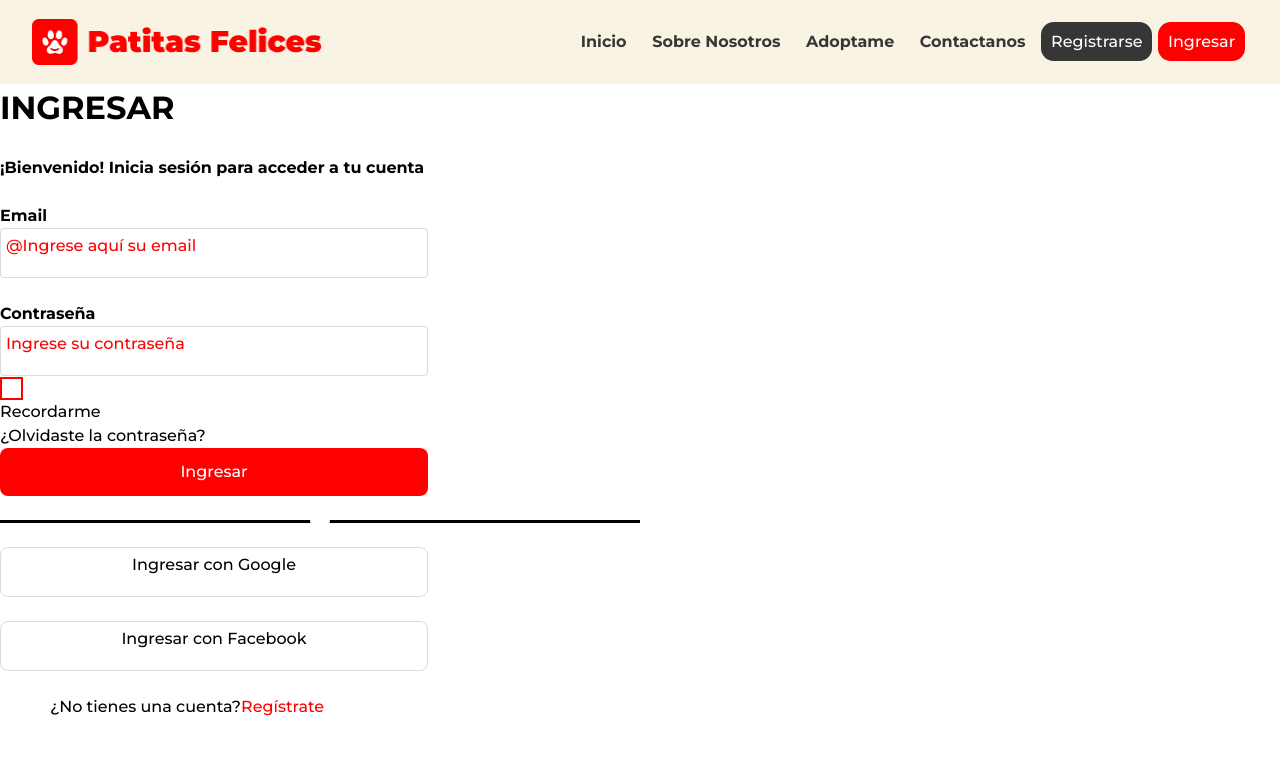
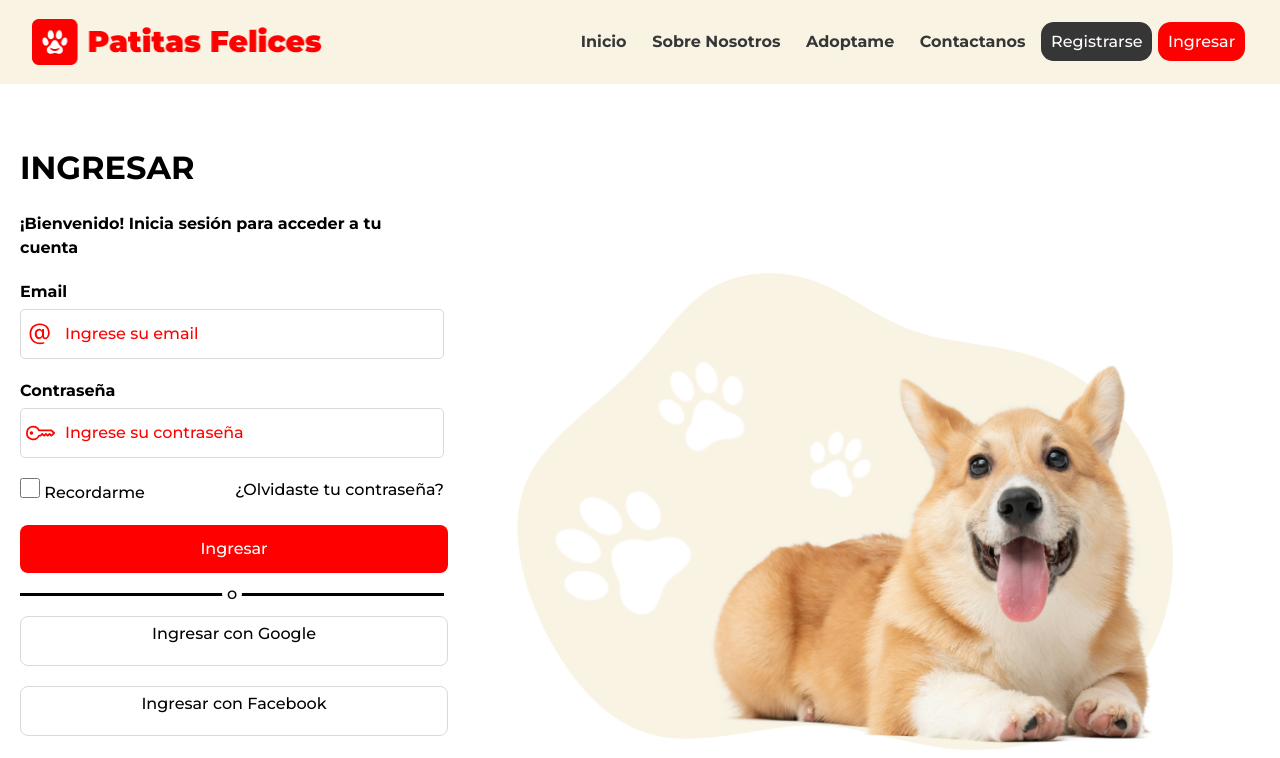
Before and after one commit to montexbjeliseo/pets-api, a Next.js app in the folder frontend/: page /ingreso in a window 1280 px wide. Shown: the top 758 px of the page. Built offline with nearby package versions, Linux system fonts and the light colour scheme.

Commit message:
Algunos retoques

```diff
--- a/frontend/components/formularioingreso.jsx
+++ b/frontend/components/formularioingreso.jsx
@@ -1,75 +1,63 @@
+import { AtIcon } from "@/icons/AtIcon";
 import style from "./formularioingreso.module.css";
 import Image from "next/image";
+import { KeyIcon } from "@/icons/KeyIcon";
 
 export default function formularioingreso() {
     return (
         <main>
             <div className={style.contenedor}>
-            <div className={style.costadoIzquierdo}>
+                <form className={style.formulario}>
                     <p className={style.ingresar}>INGRESAR</p>
-                <br></br>
                     <p className={style.mensaje}>¡Bienvenido! Inicia sesión para  acceder a tu cuenta</p>
-                <br></br>
-                <p className={style.parrafo}>Email</p>
-                <div className={style.input}>
-                    <label className={style.label} >   @Ingrese aquí su email</label>
-                    <input
-                        type="text"
-                        id="emailInput"
-                    />
+
+                    <div>
+                        <label className={style.customLabel}>
+                            <span className="font-semibold">Email</span>
+                            <div className={style.emailInputContainer}>
+                                <AtIcon color="#ff0000" />
+                                <input className={style.emailInput} type="email" name="email" placeholder="Ingrese su email" />
                             </div>
-                <br></br>
-                <p className={style.parrafo}>Contraseña</p>
+                        </label>
+                    </div>
 
-                <div className={style.input}>
-                    <label className={style.label}>Ingrese su contraseña</label>
-                    <input
-                        type="password"
-                        id="passwordInput" />
-                    <br></br>
+                    <div>
+                        <label className={style.customLabel}>
+                            <span className="font-semibold">Contraseña</span>
+                            <div className={style.passwordInputContainer}>
+                                <KeyIcon color="#ff0000" />
+                                <input className={style.passwordInput} type="password" name="password" placeholder="Ingrese su contraseña" />
+                            </div>
+                        </label>
+                    </div>
+
                     <div className={style.recordame}>
-                        <button className={style.boton}></button>
-                        <p>Recordarme</p>
-                        <p>¿Olvidaste la contraseña?</p>
-
+                        <label>
+                            <input className={style.redCheckbox} type="checkbox" name="recordame" /> Recordarme
+                        </label>
+                        <p>¿Olvidaste tu contraseña?</p>
                     </div>
                     <button className={style.botonrojo}>Ingresar</button>
-                    <br></br>
-                    <br></br>
+
                     <div className={style.contenedorlinea}>
-                        <span className={style.circulo}></span>
+                        <span className={style.circulo}>o</span>
                     </div>
-                    <br></br>
 
                     <div>
                         <label className={style.ingresarred}>Ingresar con Google</label></div>
-                        <br></br>
+
                     <div>
                         <label className={style.ingresarred}>Ingresar con Facebook</label></div>
-                    <br></br>
+
                     <div className={style.registrocuenta}>
-                    <p className={style.cuenta}>¿No tienes una cuenta?<span className={style.rojo}>Regístrate</span></p></div>
+                        <p className={style.cuenta}>¿No tienes una cuenta? <span className={style.rojo}>Regístrate</span>
+                        </p>
+                    </div>
+                </form>
                 <div className={style.foto}>
                     <Image className={style.logo} src="/images/imageningresar.png" width={873} height={570} alt="logo-perro" />
-
-
-            </div>
-
-
-
-                </div>
-
-
-
-
-
-
                 </div>
             </div>
-
-
-
-        </main >
-
+        </main>
     );
 }
--- a/frontend/components/formularioingreso.module.css
+++ b/frontend/components/formularioingreso.module.css
@@ -1,13 +1,55 @@
 .contenedor{
     display: flex;
-    justify-content: space-between; /* Distribuye el espacio entre los elementos */
-    align-items: stretch;
+    /* justify-content: space-between;*/ /* Distribuye el espacio entre los elementos */
+    /* align-items: stretch; */
+    max-width: 1312px;
+    width: 100%;
+    margin: 0 auto;
+    padding: 0 20px;
+    margin-top: 60px;
 }
 
-.costadoIzquierdo, .foto{
+.formulario {
+    max-width: 424px;
+    width: 100%;
+    display: flex;
+    flex-direction: column;
+    gap: 20px;
+}
 
-   width: 50%;
+.emailInputContainer,
+.passwordInputContainer {
+    border: 1px solid #DADADA;
+    border-radius: 5px;
+    padding: 5px;
+    outline: none;
+    height: 50px;
+    display: flex;
+    align-items: center;
+    gap: 10px;
+}
 
+.emailInput,
+.passwordInput {
+    border: none;
+    outline: none;
+    width: 100%;
+}
+
+.emailInput::placeholder,
+.passwordInput::placeholder {
+    color: red;
+}
+
+.customLabel {
+    display: flex;
+    flex-direction: column;
+    gap: 5px;
+}
+
+.foto {
+    max-width: 848px;
+    width: 100%;
 }
 
 .ingresar{
@@ -53,8 +95,16 @@ font-size: 16px;
 
 }
 
+.redCheckbox {
+    width: 20px;
+    height: 20px;
+    border: 2px solid red;
+    color: red;
+}
+
 .recordame {
-    display: block;
+    display: flex;
+    justify-content: space-between;
 }
 
 .contenedorlinea {
@@ -73,7 +123,9 @@ font-size: 16px;
     border-radius: 50%; /* Hace que el círculo tenga bordes redondeados */
     background-color: white; /* Define el color del círculo */
     border-color: black;
-
+    display: flex;
+    justify-content: center;
+    align-items: center;
   }
 
   .ingresarred {
--- /dev/null
+++ b/frontend/icons/AtIcon.jsx
@@ -0,0 +1,7 @@
+export const AtIcon = ({color}) => {
+    return (
+        <svg xmlns="http://www.w3.org/2000/svg" width="32" height="32" fill={color ?? 'currentColor'} class="bi bi-at" viewBox="0 0 16 16">
+            <path d="M13.106 7.222c0-2.967-2.249-5.032-5.482-5.032-3.35 0-5.646 2.318-5.646 5.702 0 3.493 2.235 5.708 5.762 5.708.862 0 1.689-.123 2.304-.335v-.862c-.43.199-1.354.328-2.29.328-2.926 0-4.813-1.88-4.813-4.798 0-2.844 1.921-4.881 4.594-4.881 2.735 0 4.608 1.688 4.608 4.156 0 1.682-.554 2.769-1.416 2.769-.492 0-.772-.28-.772-.76V5.206H8.923v.834h-.11c-.266-.595-.881-.964-1.6-.964-1.4 0-2.378 1.162-2.378 2.823 0 1.737.957 2.906 2.379 2.906.8 0 1.415-.39 1.709-1.087h.11c.081.67.703 1.148 1.503 1.148 1.572 0 2.57-1.415 2.57-3.643zm-7.177.704c0-1.197.54-1.907 1.456-1.907.93 0 1.524.738 1.524 1.907S8.308 9.84 7.371 9.84c-.895 0-1.442-.725-1.442-1.914" />
+        </svg>
+    )
+}
--- /dev/null
+++ b/frontend/icons/KeyIcon.jsx
@@ -0,0 +1,8 @@
+export const KeyIcon = ({color}) => {
+    return (
+        <svg xmlns="http://www.w3.org/2000/svg" width="32" height="32" fill={color ?? 'currentColor'} class="bi bi-key" viewBox="0 0 16 16">
+            <path d="M0 8a4 4 0 0 1 7.465-2H14a.5.5 0 0 1 .354.146l1.5 1.5a.5.5 0 0 1 0 .708l-1.5 1.5a.5.5 0 0 1-.708 0L13 9.207l-.646.647a.5.5 0 0 1-.708 0L11 9.207l-.646.647a.5.5 0 0 1-.708 0L9 9.207l-.646.647A.5.5 0 0 1 8 10h-.535A4 4 0 0 1 0 8m4-3a3 3 0 1 0 2.712 4.285A.5.5 0 0 1 7.163 9h.63l.853-.854a.5.5 0 0 1 .708 0l.646.647.646-.647a.5.5 0 0 1 .708 0l.646.647.646-.647a.5.5 0 0 1 .708 0l.646.647.793-.793-1-1h-6.63a.5.5 0 0 1-.451-.285A3 3 0 0 0 4 5" />
+            <path d="M4 8a1 1 0 1 1-2 0 1 1 0 0 1 2 0" />
+        </svg>
+    )
+}
```
Lines whose indentation alone changed are shown as unchanged.
